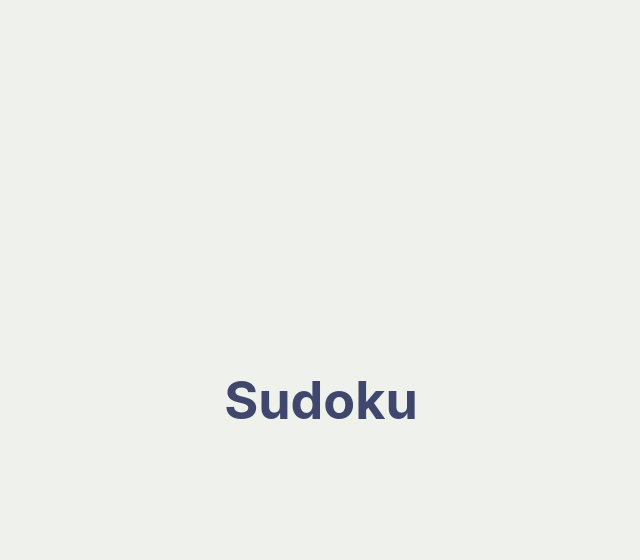
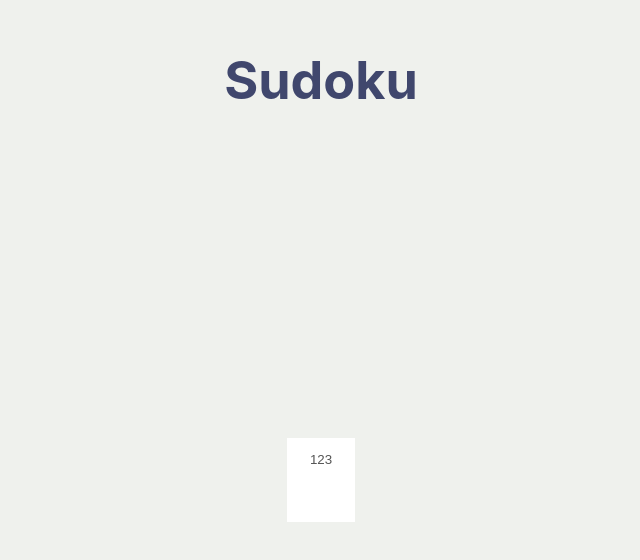
Before and after one commit to NadjaGrothe/sudoku, a React (Create React App) app in the folder sudoku/: page / in a window 1280 px wide. Shown: the top 560 px of the page, without its empty margins (319-959 px from the left). Built offline with nearby package versions, Linux system fonts and the light colour scheme.

Commit message:
square component created; needs tests

```diff
--- a/sudoku/src/App.css
+++ b/sudoku/src/App.css
@@ -1,10 +1,10 @@
 .App {
    text-align: center;
+   background-color: var(--primary-color);
 }
 
 .App-header {
-  background-color: var(--primary-color);
-  min-height: 100vh;
+   min-height: 20vh;
    display: flex;
    flex-direction: column;
    align-items: center;
@@ -12,3 +12,11 @@
    font-size: calc(10px + 2vmin);
    color: var(--secondary-color);
 }
+
+.App-main {
+   min-height: 80vh;
+   display: flex;
+   flex-direction: column;
+   align-items: center;
+   justify-content: center;
+}
--- a/sudoku/src/App.tsx
+++ b/sudoku/src/App.tsx
@@ -1,16 +1,22 @@
 import React from "react";
 import "./App.css";
-
+import Square from "./components/Board/Square";
 
 function App() {
    return (
-      <div className="App">
+      <body className="App">
          <header className="App-header">
             <h1>Sudoku</h1>
          </header>
-         <body>
-         </body>
-      </div>
+         <main className="App-main">
+            <Square value={123} isDisabled={true}></Square>
+            <Square
+               value={undefined}
+               isDisabled={false}
+               onChange={(e) => console.log(e.target.value)}
+            ></Square>
+         </main>
+      </body>
    );
 }
 
--- /dev/null
+++ b/sudoku/src/components/Board/Square/Square.style.css
@@ -0,0 +1,21 @@
+.Board-square {
+   background-color: white;
+   width: 5vw;
+   height: 5vh;
+   border: 1px, black;
+   text-align: center;
+}
+
+
+/* * REMOVE NUMBER INPUT ARROWS * */
+/* Chrome, Safari, Edge, Opera */
+input::-webkit-outer-spin-button,
+input::-webkit-inner-spin-button {
+  -webkit-appearance: none;
+  margin: 0;
+}
+
+/* Firefox */
+input[type=number] {
+  -moz-appearance: textfield;
+}
--- a/sudoku/src/components/Board/Square/index.tsx
+++ b/sudoku/src/components/Board/Square/index.tsx
@@ -1,18 +1,27 @@
 import React from "react";
+import "./Square.style.css";
 
 export interface SquareProps {
-   value: number;
+   value?: number | undefined;
    isDisabled: boolean;
-   onChange: (event: React.ChangeEvent<HTMLInputElement>) => void;
+   onChange?: (event: React.ChangeEvent<HTMLInputElement>) => void;
 }
 
 function Square({ value, isDisabled, onChange }: SquareProps) {
    return isDisabled ? (
-      <input disabled={isDisabled}>{value}</input>
+      <input
+         className="Board-square"
+         value={value}
+         disabled={isDisabled}
+      ></input>
    ) : (
-      <input disabled={isDisabled} onChange={onChange}>
-         {value}
-      </input>
+      <input
+         className="Board-square"
+         type="number"
+         defaultValue={value}
+         disabled={isDisabled}
+         onChange={onChange}
+      ></input>
    );
 }
 export default Square;
```
Lines whose indentation alone changed are shown as unchanged.
